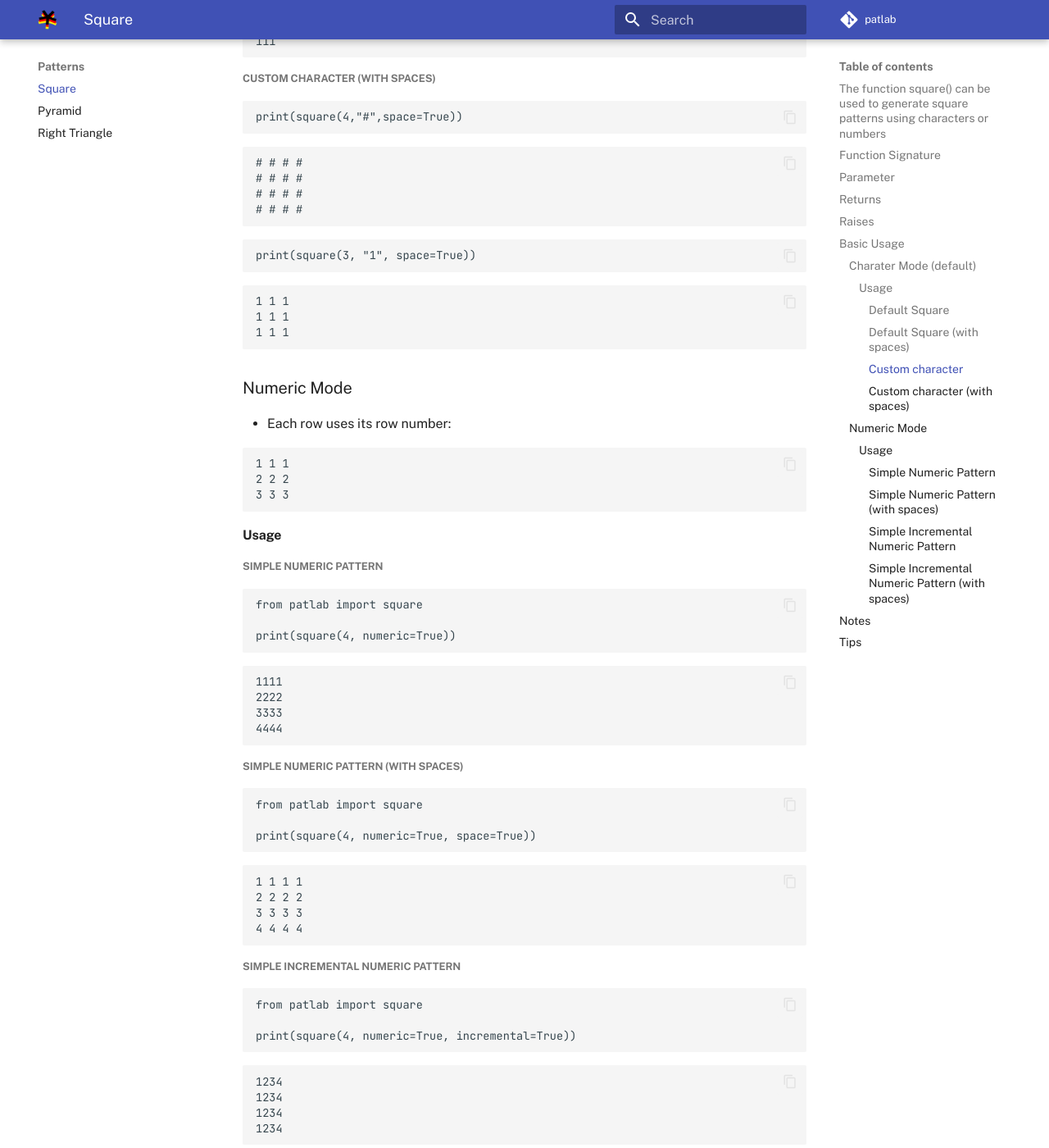
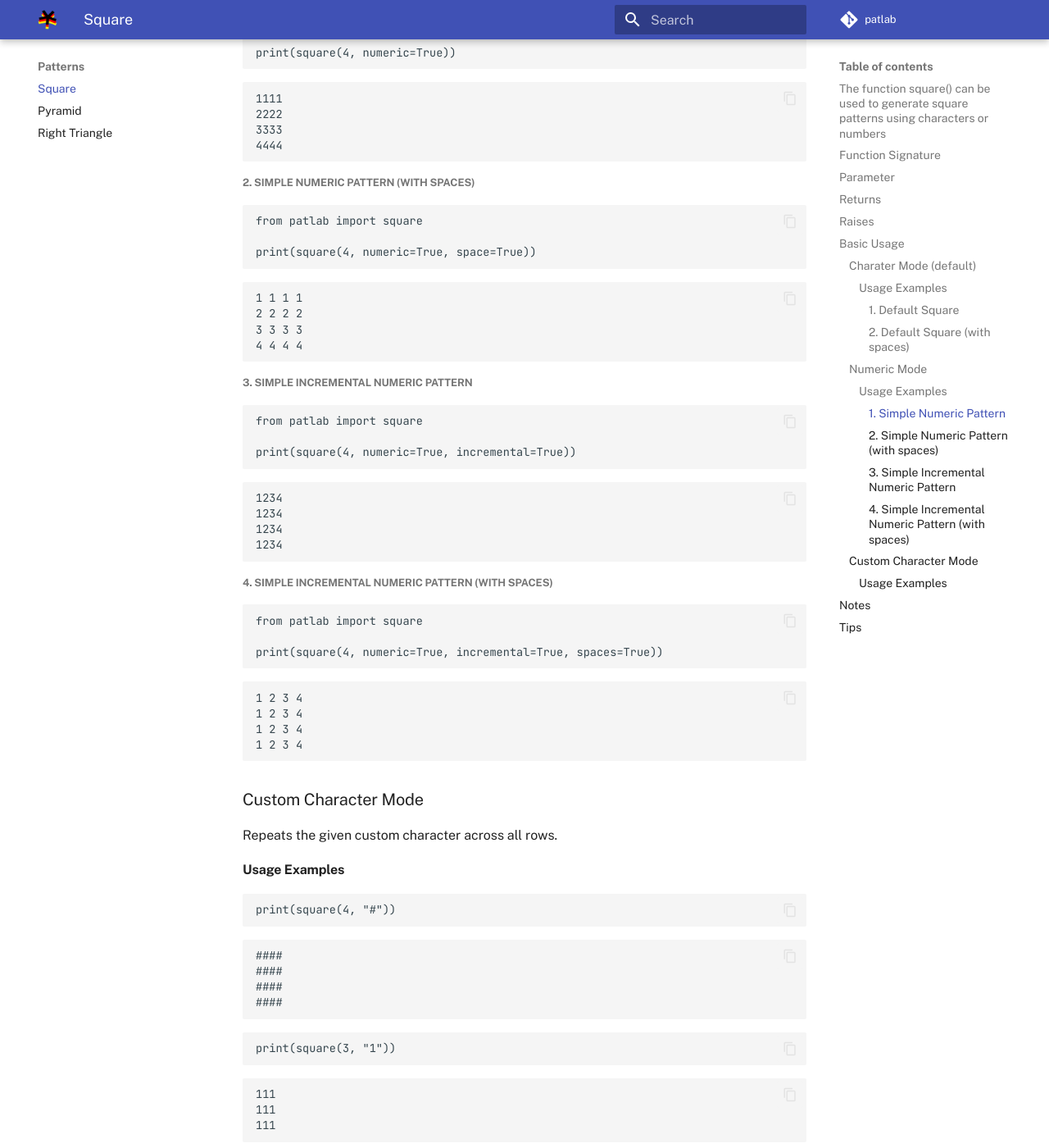
Before and after one commit to sayampradhan/patlab, an MkDocs documentation site: the page built from docs/docs/patterns/square.md, in a window 1280 px wide and 1400 px high, scrolled down 2478 px. Shown: the whole window at 82% size. Built offline with MkDocs 1.6.1 and Material for MkDocs 9.7.7, drawn with Linux system fonts in a browser that asks for light colours; comment, search, counter and statistics services are not loaded; some of the changed text lies outside the part shown.

Commit message:
docs: fixed formatting

````diff
--- a/docs/docs/patterns/square.md
+++ b/docs/docs/patterns/square.md
@@ -51,9 +51,9 @@ Repeats the given character across all rows.
 * * * * *
 ```
 
-#### Usage
+#### Usage Examples
 
-##### Default Square
+##### 1. Default Square
 ```python
 print(square(3))
 ```
@@ -63,7 +63,7 @@ print(square(3))
 ***
 ```
 
-##### Default Square (with spaces)
+##### 2. Default Square (with spaces)
 ```python
 print(square(3, space=True))
 ```
@@ -73,45 +73,6 @@ print(square(3, space=True))
 * * *
 ```
 
-##### Custom character
-```python
-print(square(4, "#"))
-```
-```
-####
-####
-####
-####
-```
-```python
-print(square(3, "1"))
-```
-```
-111
-111
-111
-```
-
-##### Custom character (with spaces)
-```python
-print(square(4,"#",space=True))
-```
-```
-# # # #
-# # # #
-# # # #
-# # # #
-```
-```python
-print(square(3, "1", space=True))
-```
-```
-1 1 1
-1 1 1
-1 1 1
-```
-
-
 ### Numeric Mode
 - Each row uses its row number:
 ```
@@ -120,9 +81,9 @@ print(square(3, "1", space=True))
 3 3 3
 ```
 
-#### Usage
+#### Usage Examples
 
-##### Simple Numeric Pattern
+##### 1. Simple Numeric Pattern
 ```python
 from patlab import square
 
@@ -135,7 +96,7 @@ print(square(4, numeric=True))
 4444
 ```
 
-##### Simple Numeric Pattern (with spaces)
+##### 2. Simple Numeric Pattern (with spaces)
 ```python
 from patlab import square
 
@@ -148,7 +109,7 @@ print(square(4, numeric=True, space=True))
 4 4 4 4
 ```
 
-##### Simple Incremental Numeric Pattern
+##### 3. Simple Incremental Numeric Pattern
 ```python
 from patlab import square
 
@@ -161,7 +122,7 @@ print(square(4, numeric=True, incremental=True))
 1234
 ```
 
-##### Simple Incremental Numeric Pattern (with spaces)
+##### 4. Simple Incremental Numeric Pattern (with spaces)
 ```python
 from patlab import square
 
@@ -174,6 +135,48 @@ print(square(4, numeric=True, incremental=True, spaces=True))
 1 2 3 4
 ```
 
+### Custom Character Mode
+Repeats the given custom character across all rows.
+
+#### Usage Examples
+```python
+print(square(4, "#"))
+```
+```
+####
+####
+####
+####
+```
+
+```python
+print(square(3, "1"))
+```
+```
+111
+111
+111
+```
+
+```python
+print(square(4,"#",space=True))
+```
+```
+# # # #
+# # # #
+# # # #
+# # # #
+```
+
+```python
+print(square(3, "1", space=True))
+```
+```
+1 1 1
+1 1 1
+1 1 1
+```
+
 ## Notes
 - `charr` is ignored when `numeric=True`
 - `incremental=True` only works when `numeric=True`
````
Also changed, not shown: docs/site/patterns/square/index.html, docs/site/search/search_index.json.
